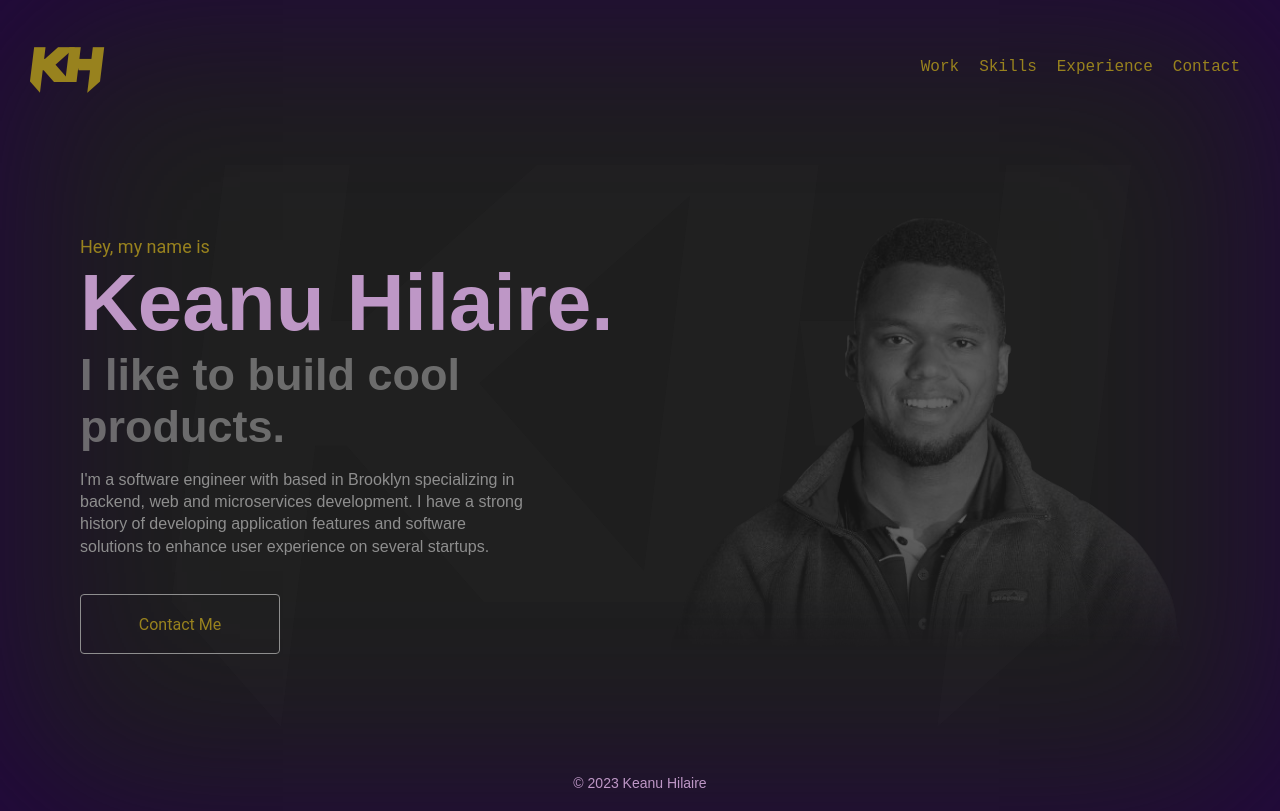
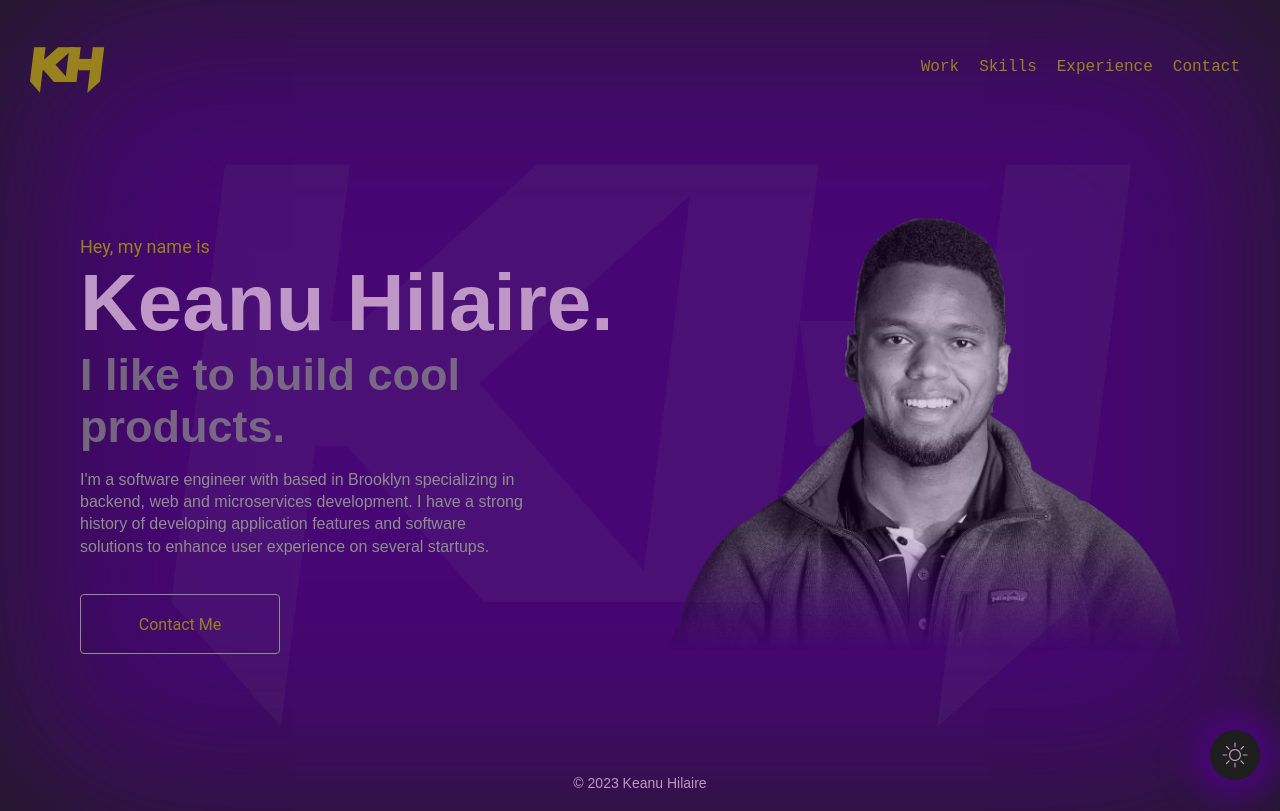
Before and after one commit to KeanuH95/KeanuH95.github.io, a React (Create React App) app: page / in a window 1280 px wide. Built offline with nearby package versions, Linux system fonts and the light colour scheme.

Commit message:
add theme toggle

```diff
--- a/package.json
+++ b/package.json
@@ -16,6 +16,7 @@
     "react-router-dom": "^6.16.0",
     "react-scripts": "^5.0.1",
     "sass": "^1.67.0",
+    "styled-components": "^6.0.8",
     "web-vitals": "^2.1.4"
   },
   "scripts": {
--- a/src/App.jsx
+++ b/src/App.jsx
@@ -14,9 +14,32 @@ import SiteLoader from "./components/SiteLoader/SiteLoader"
 import routes from "./utils/routes";
 import { AnimatePresence } from "framer-motion";
 import { HelmetProvider } from "react-helmet-async";
+import styled, { ThemeProvider } from "styled-components";
+import ThemeToggle from "./components/ThemeToggle/ThemeToggle";
 
 function App () {
   const [isLoading, setIsLoading] = useState(true);
+  const [isBlackTheme, setIsBlackTheme] = useState(false);
+
+  const purpleTheme = {
+    background: "#460673",
+    shadow: "#1E1E1E"
+  }
+
+  const blackTheme = {
+    background: "#1E1E1E",
+    shadow: "#460673"
+  }
+
+  const BGTheme = styled.div`
+    width: 100vw;
+    min-height: 100vh;
+    background: ${(props) => props.theme.background};
+    box-shadow: inset 0px 0px 200px 10px ${(props) => props.theme.shadow};
+    display: flex;
+    flex-direction: column;
+    overflow: hidden;
+  `;
 
   useEffect(() => {
     const loadSite = () => {
@@ -28,7 +51,8 @@ function App () {
   }, []);
 
   if (isLoading) {
-    return <SiteLoader />;
+
+    return <ThemeProvider theme={isBlackTheme ? blackTheme : purpleTheme}><SiteLoader /></ThemeProvider>;
   } else {
     return (
       <Router>
@@ -50,23 +74,17 @@ function App () {
     )
   }
 
-
   function Layout() {
     return (
-        <div style={{
-          width: "100vw",
-          minHeight: "100vh",
-          background: "#1E1E1E",
-          boxShadow: "inset 0 0 200px 0px #230344",
-          display: "flex",
-          flexDirection: "column",
-          overflow: "hidden"
-        }}>
-        <Nav />
-        <Outlet />
-        <Footer />
-        <BGInitials />
-      </div>
+      <ThemeProvider theme={isBlackTheme ? blackTheme : purpleTheme}>
+        <BGTheme>
+          <Nav />
+          <Outlet />
+          <Footer />
+          <BGInitials />
+          <ThemeToggle isBlackTheme={isBlackTheme} setIsBlackTheme={setIsBlackTheme} />
+        </BGTheme>
+      </ThemeProvider>
     );
   }
 }
--- a/src/components/BGInitials/BGInitials.module.scss
+++ b/src/components/BGInitials/BGInitials.module.scss
@@ -18,6 +18,6 @@
         justify-content: space-around;
         font-size: 50vw;
         color: $kh-gray;
-        opacity: .02;
+        opacity: .08;
     }
 }
--- a/src/components/Home/Home.module.scss
+++ b/src/components/Home/Home.module.scss
@@ -61,7 +61,7 @@
 }
 
 .portraitImgContainer {
-    opacity: .3;
+    opacity: .8;
     min-width: 50%;
     height: auto;
     z-index: -1;
--- a/src/components/SiteLoader/SiteLoader.jsx
+++ b/src/components/SiteLoader/SiteLoader.jsx
@@ -1,8 +1,10 @@
 import React from "react";
 import { motion } from "framer-motion";
 import styles from './SiteLoader.module.scss';
+import { useTheme } from "styled-components";
 
 function SiteLoader() {
+    const theme = useTheme();
     return (
         <motion.div
             initial={{ opacity: 1 }}
@@ -10,7 +12,7 @@ function SiteLoader() {
             exit={{ opacity: 0 }}
             transition={{ duration: 1.5, ease: "easeInOut" }}
         >
-            <div className={styles.loader}>
+            <div style={{background: `${theme.background}`, boxShadow: `inset 0px 0px 300px 30px ${theme.shadow}`}} className={styles.loader}>
                 <svg id={styles.logo}  width="252" height="159" viewBox="0 0 252 159" fill="none" xmlns="http://www.w3.org/2000/svg">
                     <path d="M131 117.5H136.518H154.438H156.649L156.919 115.305L163.114 64.8796L164.535 76.2476L164.809 78.4375H167.016H203.254L195.003 145.947L194.199 152.525L199.147 148.117L234.225 116.867L234.929 116.24L235.044 115.305L248.481 5.92985L248.826 3.125H246H214.75H212.536L212.268 5.32224L207.771 42.1875H165.902L170.356 5.92985L170.701 3.125H167.875H151.004H144.438H136.625H134.413H97.5625H96.6101L95.8991 3.75868L52.782 42.1875H48.7454L53.1691 5.92776L53.511 3.125H50.6875H19.4375H17.2258L16.9562 5.32015L3.51866 114.695L3.38206 115.807L4.12089 116.649L31.5428 147.899L35.2259 152.096L35.9034 146.553L44.2287 78.4375H48.6963L82.2464 116.649L82.9931 117.5H84.125H120.362H123.188H131ZM86.5468 60.5293L132.375 19.7153L122.347 101.343L86.5468 60.5293Z" stroke="white" strokeWidth="5" />
                 </svg>
--- a/src/components/SiteLoader/SiteLoader.module.scss
+++ b/src/components/SiteLoader/SiteLoader.module.scss
@@ -4,7 +4,7 @@
     z-index: 5;
     width: 100%;
     height: 100vh;
-    background: $kh-black;
+
     overflow: hidden;
 }
 
--- /dev/null
+++ b/src/components/ThemeToggle/ThemeToggle.jsx
@@ -0,0 +1,15 @@
+import React from "react";
+import styles from './ThemeToggle.module.scss';
+import Sun from "../../images/sun.svg"
+import { useTheme } from "styled-components";
+
+function ThemeToggle({ isBlackTheme, setIsBlackTheme }) {
+    const theme = useTheme();
+    return (
+        <div onClick={() => setIsBlackTheme(!isBlackTheme)} style={{ background: `${theme.shadow}`, boxShadow: `0px 0px 30px 20px ${theme.background}`}} className={styles.toggle}>
+            <img src={Sun} alt="sun" />
+        </div>
+    );
+}
+
+export default ThemeToggle;
--- /dev/null
+++ b/src/components/ThemeToggle/ThemeToggle.module.scss
@@ -0,0 +1,16 @@
+@import '../../stylesheets/base/variables.scss';
+
+.toggle {
+    cursor: pointer;
+    z-index: 5;
+    position: fixed;
+    bottom: 0;
+    right: 0;
+    width: 50px;
+    height: 50px;
+    display: flex;
+    justify-content: center;
+    align-items: center;
+    margin: 20px;
+    border-radius: 50%;
+}
```
Also changed, not shown: src/images/sun.svg (added), 1 other file (tests, documents, lock files or other folders).
